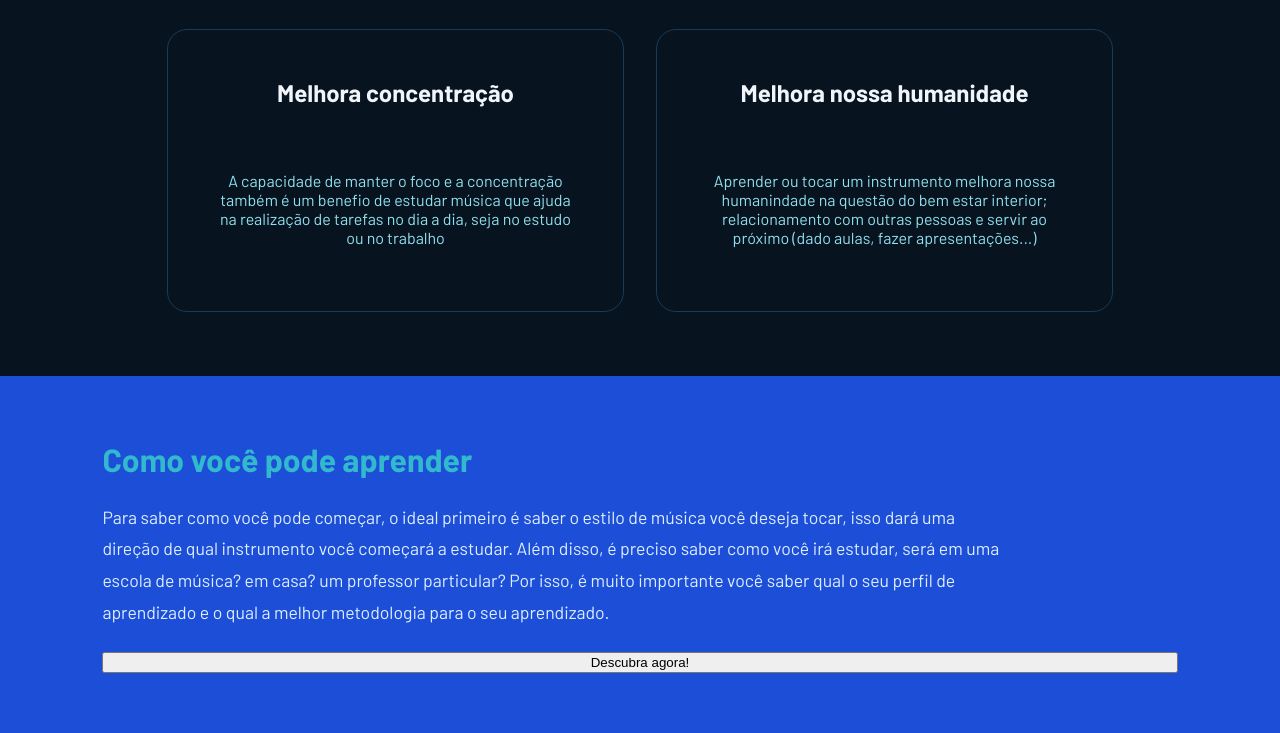
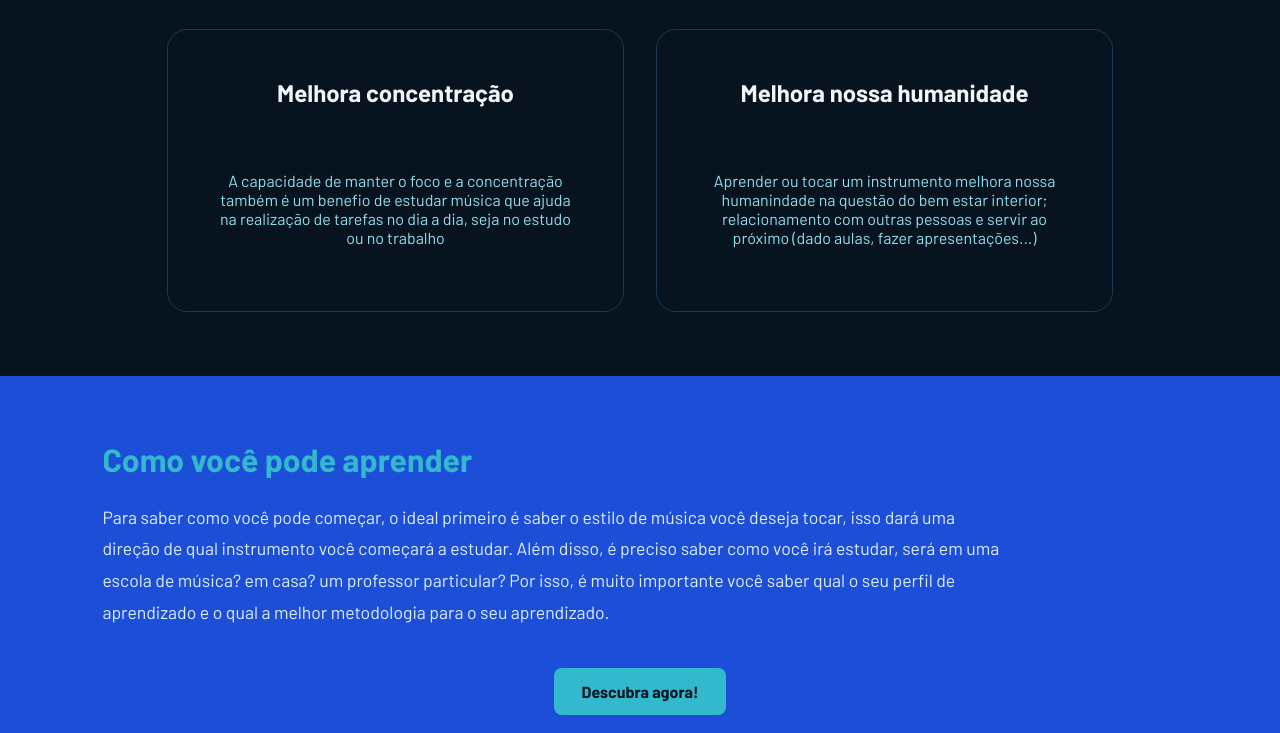
Before and after one commit to sophiamenez/Projeto-individual, a website: page public/index.html in a window 1280 px wide. Shown: the part 2064-2797 px from the top of the page. Drawn offline with Linux system fonts and the light colour scheme.

Commit message:
Subindo atualizações no css

```diff
--- a/app.js
+++ b/app.js
@@ -29,7 +29,6 @@ app.use(cors());
 app.use("/", indexRouter);
 app.use("/usuarios", usuarioRouter);
 app.use("/avisos", avisosRouter);
-
 app.use("/quiz", quizRouter);
 
 app.listen(PORTA_APP, function () {
--- a/public/css/estilo.css
+++ b/public/css/estilo.css
@@ -34,7 +34,7 @@ body {
 
 .header a {
   text-decoration: none;
-  color: #e3b062;
+  color: #DCEEFF;
 }
 
 .agora {
@@ -47,7 +47,7 @@ body {
   align-items: center;
   justify-content: space-between;
   list-style: none;
-  color: #e3b062;
+  color: #DCEEFF;
 }
 
 
@@ -69,9 +69,9 @@ body {
   color: white;
   background-color: #07131F;
 
-    background-size: 400% 400%;
+  background-size: 400% 400%;
 
-    animation: gradient 12s ease infinite;
+  animation: gradient 12s ease infinite;
 }
 
 .banner .container{
@@ -169,6 +169,31 @@ body {
 
 .btn1 button:hover{
   background-color: #00B4D8;
+  transform: translateY(-3px);
+}
+
+.bnt2{
+  width: 100%;
+  display: flex;
+  justify-content: center;
+  margin-top: 1rem;
+}
+
+.bnt2 button{
+  font-family: 'Barlow', sans-serif;
+  background-color: #32b9cd;
+  color: #07131F;
+  border: none;
+  border-radius: 8px;
+  padding: 14px 28px;
+  font-size: 1rem;
+  font-weight: 700;
+  cursor: pointer;
+  transition: 0.3s;
+}
+
+.bnt2 button:hover{
+  background-color: #32b9cd;
   transform: translateY(-3px);
 }
 
--- a/public/index.html
+++ b/public/index.html
@@ -44,9 +44,6 @@
         <span>nós mesmos</span>.</p>
    </div>
   </div>
-
-
-
 
   <section class="about">
 
@@ -149,11 +146,16 @@
       para o seu aprendizado.
     </p>
 
+    <div class="bnt2">
+
       <button onclick="window.location.href='login.html'">Descubra agora!</button>
 
     </div>
 
-  <div class="surpresa">
+  </div>
+
+
+  <div class="btn1">
 
     <button onclick="window.location.href='joguinho.html'">Você tem uma surpresa</button>
 
```
Also changed, not shown: public/dashboard/dashboard.html (+1 -1 lines). Lines whose indentation alone changed are shown as unchanged.
